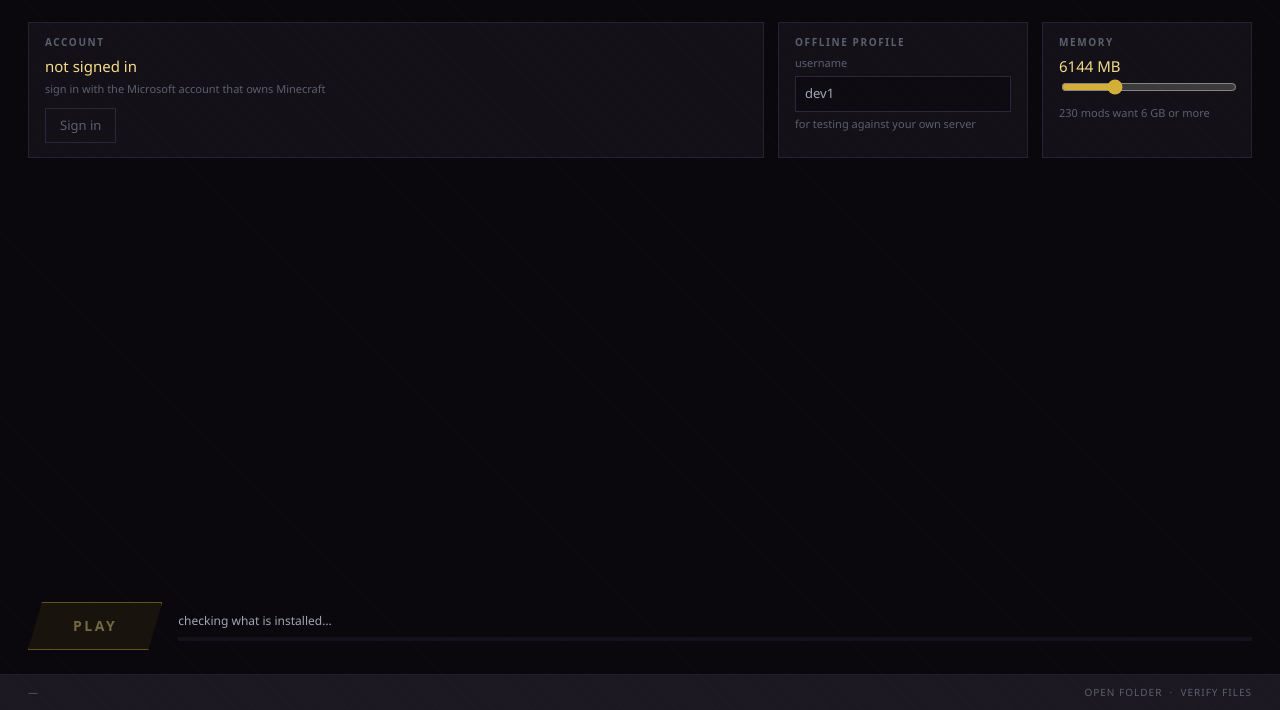
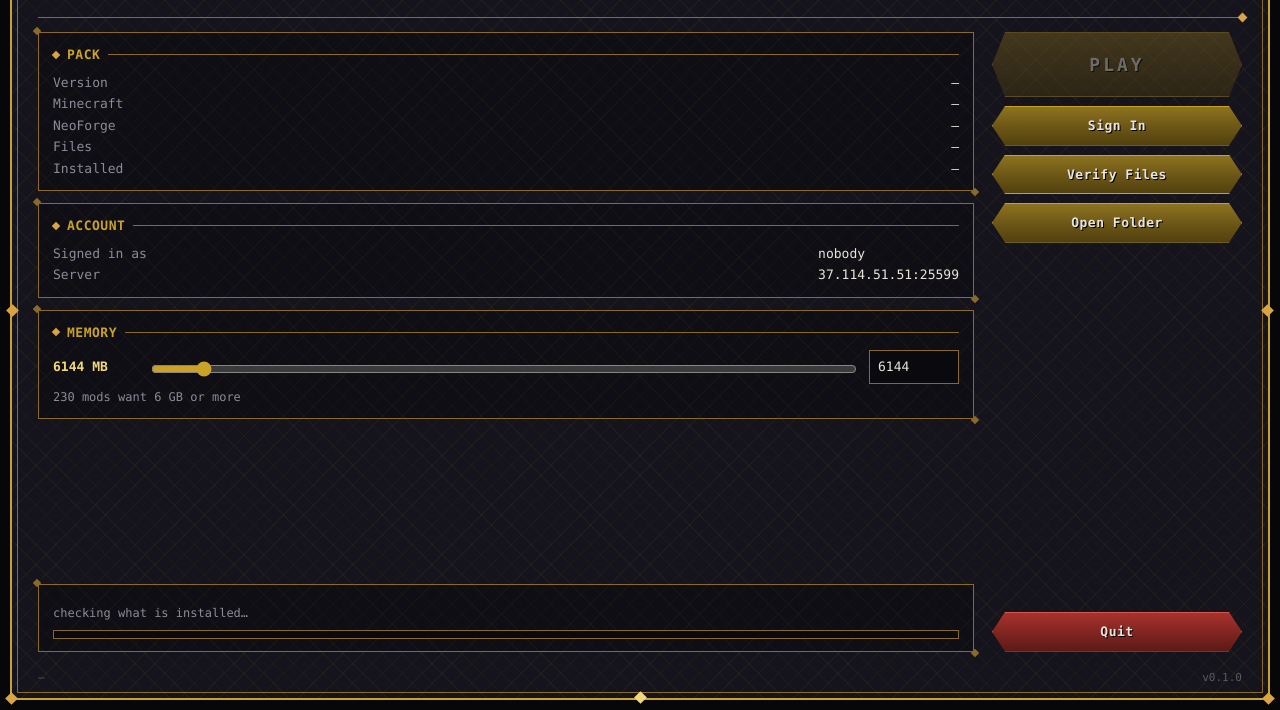
Before and after one commit to seanSD231/Lord-of-the-Mysteries-Craft-Launcher, a plain HTML site: page ui/index.html in a window 1280 px wide. Shown: the part 90-800 px from the top of the page. Drawn offline with Linux system fonts and the light colour scheme.

Commit message:
Restyle the window to match the in-game screens
Screenshots of the actual pathway GUI showed the first attempt was the wrong
family entirely -- an elegant dark-gold website, where the game uses a
pixel-art panel. The bytecode gave the palette and the structure but not the
look, and reading it was no substitute for seeing it.

Rebuilt to match: a double frame with the accent outside and gold inside,
diamond ornaments at every corner and edge midpoint, a diamond lattice at low
alpha over the panel, headings in the accent with a gold rule and a diamond
terminator, buttons with pointed ends and a lighter top edge, and red for
anything that backs out or quits. Progress uses the blue of the sanity bar.

The accent is the launcher's own gold-amber rather than a pathway colour,
since the launcher belongs to no pathway.

Fills the panel out, which was the other complaint: pack version, Minecraft
and NeoForge versions, file count, whether it is installed, the account, and
the server address.

Memory was capped at 16 GB for no reason beyond a number I picked. The slider
now reaches 64 GB and there is a box to type any value up to 128.

A bitmap font is the one asset still missing; Consolas is the closest face
that ships everywhere. Worth replacing with a real pixel font later.

Co-Authored-By: Claude Opus 5 <noreply@anthropic.com>
Claude-Session: https://claude.ai/code/session_014yawb2SGb4tS5qNjZpYoPd

```diff
--- a/ui/index.html
+++ b/ui/index.html
@@ -4,282 +4,364 @@
 <meta charset="utf-8">
 <title>Lord of the Mysteries Craft</title>
 <style>
-  /* The palette is LOTM's own reworked GUI: near-black panels, metallic gold,
-     cool grey for anything secondary. The launcher should look like it belongs
-     beside the mod rather than like a separate program. */
+/* ---------------------------------------------------------------------------
+   Built to match LOTM's in-game screens rather than a website:
+
+   - a double frame, accent outside and gold inside, with diamond ornaments at
+     every corner and the middle of every edge
+   - a diamond lattice over the panel, in the accent at very low alpha
+   - buttons with pointed ends, accent fill, lighter top edge
+   - headings in the accent with a gold rule and a diamond terminator
+   - red for anything that backs out or quits
+
+   The accent is the launcher's own gold-amber rather than a pathway colour,
+   since the launcher belongs to no pathway.
+--------------------------------------------------------------------------- */
 :root {
-    --ink:      #0a080c;
-    --panel:    #14101 8;
-    --panel:    #141018;
-    --panel-2:  #1c1822;
-    --gold:     #d4af37;
-    --gold-hi:  #f3dc8a;
-    --bronze:   #7a5c1e;
-    --grey:     #a0a8b4;
-    --grey-dim: #5a606c;
-    --bad:      #c05a4a;
+  --accent:     #c9a227;
+  --accent-hi:  #f2d978;
+  --accent-dim: #6d5614;
+  --gold:       #d9a441;
+  --gold-dim:   #8a6a2a;
+  --ink:        #0e0d12;
+  --panel:      #15141c;
+  --panel-2:    #1b1a24;
+  --text:       #e8e4dc;
+  --text-dim:   #8e8a98;
+  --red:        #a8322c;
+  --red-hi:     #d7554a;
+  --blue:       #4aa3e0;
 }
 * { box-sizing: border-box; }
 html, body {
   margin: 0; height: 100%;
-    background: var(--ink);
-    color: var(--grey);
-    font: 13px/1.5 "Segoe UI", system-ui, -apple-system, sans-serif;
-    user-select: none;
-    overflow: hidden;
+  background: #07070a;
+  color: var(--text);
+  /* A real bitmap font is the one asset still missing. Consolas and Lucida
+     Console are the closest blocky faces that ship everywhere. */
+  font: 13px/1.5 "Consolas", "Lucida Console", "DejaVu Sans Mono", monospace;
+  user-select: none; overflow: hidden;
+  image-rendering: pixelated;
 }
-  /* the faint diagonal weave LOTM's panels carry */
-  body::before {
-    content: ""; position: fixed; inset: 0; pointer-events: none;
-    background: repeating-linear-gradient(45deg,
-      transparent 0 12px, rgba(255,255,255,.012) 12px 13px);
+
+/* ---- the frame ---------------------------------------------------------- */
+.frame {
+  position: absolute; inset: 10px;
+  border: 2px solid var(--accent);
+  background: var(--panel);
+  display: flex; flex-direction: column;
 }
-  .wrap { height: 100%; display: flex; flex-direction: column; }
+.frame::before {           /* the inner gold rule */
+  content: ""; position: absolute; inset: 5px;
+  border: 1px solid var(--gold-dim); pointer-events: none;
+}
+.frame::after {            /* the diamond lattice */
+  content: ""; position: absolute; inset: 0; pointer-events: none;
+  background-image:
+    repeating-linear-gradient(45deg, transparent 0 13px, rgba(201,162,39,.05) 13px 14px),
+    repeating-linear-gradient(-45deg, transparent 0 13px, rgba(201,162,39,.05) 13px 14px);
+}
+/* ornaments: rotated squares pinned to the corners and edge midpoints */
+.d {
+  position: absolute; width: 9px; height: 9px;
+  background: var(--gold); transform: rotate(45deg); z-index: 3;
+}
+.d.sm { width: 7px; height: 7px; background: var(--accent); }
+.d.tl { left: -5px;  top: -5px; }
+.d.tr { right: -5px; top: -5px; }
+.d.bl { left: -5px;  bottom: -5px; }
+.d.br { right: -5px; bottom: -5px; }
+.d.tc { left: 50%;   top: -4px;    margin-left: -4px; background: var(--accent-hi); }
+.d.bc { left: 50%;   bottom: -4px; margin-left: -4px; background: var(--accent-hi); }
+.d.lc { left: -4px;  top: 50%;     margin-top: -4px; }
+.d.rc { right: -4px; top: 50%;     margin-top: -4px; }
 
-  header {
-    position: relative; padding: 22px 28px 18px;
-    background: var(--panel-2);
-    border-bottom: 2px solid var(--gold);
+/* ---- heading ------------------------------------------------------------ */
+header { position: relative; padding: 16px 26px 10px; z-index: 2; }
+h1 {
+  margin: 0; font-size: 26px; font-weight: 700; letter-spacing: 1px;
+  color: var(--accent-hi);
+  text-shadow: 2px 2px 0 #000;
 }
-  /* the slanted lit plate behind the title */
-  header::before {
-    content: ""; position: absolute; left: 0; top: 0; bottom: 0; width: 330px;
-    background: #2a2210;
-    clip-path: polygon(26px 0, 100% 0, calc(100% - 26px) 100%, 0 100%);
+h1 .tail { color: var(--gold); }
+.subtitle { margin-top: 2px; font-size: 12px; color: var(--text-dim); }
+.rule {
+  position: relative; height: 1px; background: var(--gold-dim);
+  margin: 10px 26px 0;
 }
-  header h1, header .sub { position: relative; }
-  header h1 {
-    margin: 0; font: 600 22px/1.2 Georgia, "Times New Roman", serif;
-    color: var(--gold-hi); letter-spacing: .4px;
+.rule::after {
+  content: ""; position: absolute; right: -4px; top: -3px;
+  width: 7px; height: 7px; background: var(--gold); transform: rotate(45deg);
 }
-  header .sub { margin-top: 3px; font-size: 11px; color: var(--grey-dim); }
-  header .ver {
-    position: absolute; right: 28px; top: 24px; text-align: right;
+
+/* ---- body --------------------------------------------------------------- */
+main {
+  position: relative; z-index: 2; flex: 1; min-height: 0;
+  display: grid; grid-template-columns: 1fr 250px; gap: 18px;
+  padding: 14px 26px 10px;
 }
-  header .ver b { display: block; color: var(--gold); font-size: 17px; font-weight: 600; }
-  header .ver span { font-size: 10px; letter-spacing: .14em; color: var(--grey-dim); }
+.left { display: flex; flex-direction: column; gap: 12px; min-height: 0; }
 
-  main { flex: 1; padding: 24px 28px; display: flex; flex-direction: column; gap: 18px; }
+.box {
+  position: relative; border: 1px solid var(--gold-dim);
+  background: rgba(0,0,0,.28); padding: 12px 14px;
+}
+.box .d { width: 6px; height: 6px; background: var(--gold-dim); }
 
-  .row { display: flex; gap: 14px; align-items: stretch; }
-  .card {
-    flex: 1; background: var(--panel); border: 1px solid #272232;
-    padding: 14px 16px;
+h2 {
+  margin: 0 0 8px; font-size: 13px; font-weight: 700;
+  color: var(--accent); letter-spacing: .5px;
+  display: flex; align-items: center; gap: 8px;
 }
-  .card h2 {
-    margin: 0 0 8px; font: 600 10px/1 system-ui, sans-serif;
-    letter-spacing: .16em; color: var(--grey-dim);
+h2::after {
+  content: ""; flex: 1; height: 1px; background: var(--gold-dim);
 }
-  .card .big { color: var(--gold-hi); font-size: 15px; }
-  .card .note { font-size: 11px; color: var(--grey-dim); margin-top: 4px; }
+h2 i {
+  width: 6px; height: 6px; background: var(--gold); transform: rotate(45deg);
+  display: inline-block; flex: none;
+}
 
-  label { display: block; font-size: 11px; color: var(--grey-dim); margin-bottom: 5px; }
-  input[type=text], input[type=number] {
-    width: 100%; background: #0d0b11; border: 1px solid #2b2638;
-    color: var(--grey); padding: 7px 9px; font: inherit;
-  }
-  input:focus { outline: none; border-color: var(--bronze); }
-  input[type=range] { width: 100%; accent-color: var(--gold); }
+.kv { display: grid; grid-template-columns: 1fr auto; gap: 2px 14px; font-size: 13px; }
+.kv .k { color: var(--text-dim); }
+.kv .v { color: var(--text); }
+.kv .v.good { color: #6fbf5e; }
+.kv .v.warn { color: var(--red-hi); }
 
-  .play {
-    position: relative; margin-top: auto;
-    display: flex; align-items: center; gap: 16px;
-  }
-  button.go {
-    position: relative; border: 1px solid var(--gold);
-    background: #2a2210; color: var(--gold-hi);
-    font: 600 14px/1 system-ui, sans-serif; letter-spacing: .18em;
-    padding: 16px 44px; cursor: pointer;
-    clip-path: polygon(14px 0, 100% 0, calc(100% - 14px) 100%, 0 100%);
-    transition: background .15s, color .15s;
-  }
-  button.go:hover:not(:disabled) { background: #3a2f14; color: #fff3c8; }
-  button.go:disabled { opacity: .45; cursor: default; }
-
-  button.plain {
-    background: none; border: 1px solid #2b2638; color: var(--grey-dim);
-    padding: 7px 14px; font: inherit; cursor: pointer;
-  }
-  button.plain:hover { border-color: var(--bronze); color: var(--grey); }
-
-  .status { flex: 1; min-width: 0; }
-  .status .line {
-    font-size: 12px; color: var(--grey);
-    white-space: nowrap; overflow: hidden; text-overflow: ellipsis;
-  }
-  .status .line.err { color: var(--bad); white-space: normal; }
+/* the sanity-bar look, for progress */
 .bar {
-    margin-top: 7px; height: 4px; background: #16121c; overflow: hidden;
+  margin-top: 8px; height: 9px; background: #0a0a0e;
+  border: 1px solid var(--gold-dim);
 }
 .bar i {
   display: block; height: 100%; width: 0;
-    background: linear-gradient(90deg, var(--bronze), var(--gold-hi));
-    transition: width .2s;
+  background: linear-gradient(180deg, #7fc4f0, var(--blue));
+  transition: width .18s;
+}
+.statusline {
+  margin-top: 7px; font-size: 12px; color: var(--text-dim);
+  white-space: nowrap; overflow: hidden; text-overflow: ellipsis;
+}
+.statusline.err { color: var(--red-hi); white-space: normal; }
+
+/* ---- buttons ------------------------------------------------------------ */
+.col { display: flex; flex-direction: column; gap: 9px; }
+button {
+  position: relative; font: inherit; font-weight: 700; letter-spacing: .5px;
+  color: var(--text); cursor: pointer;
+  padding: 9px 10px;
+  background: linear-gradient(180deg, #8d7320 0%, #6b5516 55%, #52410f 100%);
+  border: 1px solid var(--accent);
+  clip-path: polygon(13px 0, calc(100% - 13px) 0, 100% 50%,
+                     calc(100% - 13px) 100%, 13px 100%, 0 50%);
+  text-shadow: 1px 1px 0 #000;
+}
+button:hover:not(:disabled) {
+  background: linear-gradient(180deg, #b79430 0%, #8c6e1e 55%, #6a5314 100%);
+  color: #fff6d8;
+}
+button:disabled { opacity: .38; cursor: default; }
+button.red {
+  background: linear-gradient(180deg, #a8322c 0%, #7e2420 55%, #5d1a17 100%);
+  border-color: var(--red-hi);
+}
+button.red:hover:not(:disabled) {
+  background: linear-gradient(180deg, #c7433a 0%, #97302a 55%, #71201c 100%);
+}
+button.play {
+  padding: 18px 10px; font-size: 18px; letter-spacing: 3px;
+  color: #fff6d8;
 }
 
+/* ---- inputs ------------------------------------------------------------- */
+label { display: block; font-size: 12px; color: var(--text-dim); margin: 8px 0 4px; }
+input[type=text], input[type=number] {
+  width: 100%; background: #0a0a0e; border: 1px solid var(--gold-dim);
+  color: var(--text); padding: 6px 8px; font: inherit;
+}
+input:focus { outline: none; border-color: var(--accent); }
+input[type=range] { width: 100%; accent-color: var(--accent); margin-top: 6px; }
+.memrow { display: flex; align-items: center; gap: 10px; }
+.memrow .val { color: var(--accent-hi); font-weight: 700; min-width: 86px; }
+.memrow input[type=number] { width: 92px; }
+
 footer {
-    padding: 10px 28px; border-top: 1px solid #221d2c;
-    background: var(--panel-2);
-    display: flex; justify-content: space-between; align-items: center;
-    font-size: 10px; color: var(--grey-dim); letter-spacing: .1em;
+  position: relative; z-index: 2;
+  padding: 8px 26px 12px; display: flex; justify-content: space-between;
+  font-size: 11px; color: #5c5868;
 }
-  footer a { color: var(--grey-dim); text-decoration: none; cursor: pointer; }
-  footer a:hover { color: var(--gold); }
-
 .hidden { display: none !important; }
-  code { color: var(--gold-hi); font-size: 15px; letter-spacing: .1em; }
+.code { color: var(--accent-hi); letter-spacing: 2px; font-weight: 700; }
 </style>
 </head>
 <body>
-<div class="wrap">
+<div class="frame">
+  <span class="d tl"></span><span class="d tr"></span>
+  <span class="d bl"></span><span class="d br"></span>
+  <span class="d tc"></span><span class="d bc"></span>
+  <span class="d lc"></span><span class="d rc"></span>
 
   <header>
-    <h1 id="packName">Lord of the Mysteries Craft</h1>
-    <div class="sub" id="packSub">reading the manifest…</div>
-    <div class="ver"><b id="packVer">—</b><span>PACK VERSION</span></div>
+    <h1 id="packName">Lord of the Mysteries <span class="tail">Craft</span></h1>
+    <div class="subtitle" id="packSub">reading the manifest…</div>
   </header>
+  <div class="rule"></div>
 
   <main>
-    <div class="row">
-      <div class="card">
-        <h2>ACCOUNT</h2>
-        <div class="big" id="accName">not signed in</div>
-        <div class="note" id="accNote">sign in with the Microsoft account that owns Minecraft</div>
-        <div style="margin-top:10px; display:flex; gap:8px;">
-          <button class="plain" id="btnLogin">Sign in</button>
-          <button class="plain hidden" id="btnLogout">Sign out</button>
-        </div>
-      </div>
-      <div class="card" id="devCard" style="max-width:250px;">
-        <h2>OFFLINE PROFILE</h2>
-        <label for="devName">username</label>
-        <input type="text" id="devName" value="dev1" spellcheck="false">
-        <div class="note">for testing against your own server</div>
-      </div>
-      <div class="card" style="max-width:210px;">
-        <h2>MEMORY</h2>
-        <div class="big"><span id="memVal">6144</span> MB</div>
-        <input type="range" id="mem" min="2048" max="16384" step="512" value="6144">
-        <div class="note">230 mods want 6 GB or more</div>
+    <div class="left">
+
+      <div class="box">
+        <span class="d tl"></span><span class="d br"></span>
+        <h2><i></i>PACK</h2>
+        <div class="kv">
+          <span class="k">Version</span>        <span class="v" id="vPack">—</span>
+          <span class="k">Minecraft</span>      <span class="v" id="vMc">—</span>
+          <span class="k">NeoForge</span>       <span class="v" id="vNf">—</span>
+          <span class="k">Files</span>          <span class="v" id="vFiles">—</span>
+          <span class="k">Installed</span>      <span class="v" id="vInstalled">—</span>
         </div>
       </div>
 
-    <div class="play">
-      <button class="go" id="btnPlay" disabled>PLAY</button>
-      <div class="status">
-        <div class="line" id="statusLine">checking what is installed…</div>
+      <div class="box">
+        <span class="d tl"></span><span class="d br"></span>
+        <h2><i></i>ACCOUNT</h2>
+        <div class="kv">
+          <span class="k">Signed in as</span>   <span class="v" id="vUser">nobody</span>
+          <span class="k">Server</span>         <span class="v" id="vServer">37.114.51.51:25599</span>
+        </div>
+        <div id="devWrap" class="hidden">
+          <label for="devName">offline profile (testing)</label>
+          <input type="text" id="devName" value="dev1" spellcheck="false">
+        </div>
+      </div>
+
+      <div class="box">
+        <span class="d tl"></span><span class="d br"></span>
+        <h2><i></i>MEMORY</h2>
+        <div class="memrow">
+          <span class="val"><span id="memVal">6144</span> MB</span>
+          <input type="range" id="mem" min="2048" max="65536" step="512" value="6144">
+          <input type="number" id="memNum" min="1024" max="131072" step="256" value="6144">
+        </div>
+        <div class="statusline" style="margin-top:4px">230 mods want 6 GB or more</div>
+      </div>
+
+      <div class="box" style="margin-top:auto">
+        <span class="d tl"></span><span class="d br"></span>
+        <div class="statusline" id="statusLine">checking what is installed…</div>
         <div class="bar"><i id="bar"></i></div>
       </div>
+
+    </div>
+
+    <div class="col">
+      <button class="play" id="btnPlay" disabled>PLAY</button>
+      <button id="btnLogin">Sign In</button>
+      <button id="btnLogout" class="hidden">Sign Out</button>
+      <button id="btnVerify">Verify Files</button>
+      <button id="btnFolder">Open Folder</button>
+      <button class="red" id="btnQuit" style="margin-top:auto">Quit</button>
     </div>
   </main>
 
   <footer>
     <span id="footLeft">—</span>
-    <span><a id="btnFolder">OPEN FOLDER</a> &nbsp;·&nbsp; <a id="btnVerify">VERIFY FILES</a></span>
+    <span id="footRight">v0.1.0</span>
   </footer>
-
 </div>
 
 <script>
-const invoke = (cmd, args) => window.__TAURI__.core.invoke(cmd, args || {});
-const listen = (ev, fn) => window.__TAURI__.event.listen(ev, fn);
+const invoke = (c, a) => window.__TAURI__.core.invoke(c, a || {});
+const listen = (e, f) => window.__TAURI__.event.listen(e, f);
+const $ = id => document.getElementById(id);
 
-const $ = id => document.getElementById(id);
-let busy = false;
-
-function setStatus(text, isError) {
+function setStatus(t, err) {
   const l = $('statusLine');
-  l.textContent = text;
-  l.classList.toggle('err', !!isError);
+  l.textContent = t;
+  l.classList.toggle('err', !!err);
 }
 function setProgress(done, total) {
-  const pct = total > 0 ? Math.round((done / total) * 100) : 0;
-  $('bar').style.width = pct + '%';
+  $('bar').style.width = (total > 0 ? Math.round(done / total * 100) : 0) + '%';
 }
 function setBusy(b) {
-  busy = b;
-  $('btnPlay').disabled = b;
-  $('btnLogin').disabled = b;
+  for (const id of ['btnPlay','btnLogin','btnVerify','btnLogout'])
+    $(id).disabled = b;
 }
 
-listen('status', e => setStatus(e.payload));
+listen('status',   e => setStatus(e.payload));
 listen('progress', e => setProgress(e.payload.done, e.payload.total));
-listen('failed', e => { setStatus(e.payload, true); setProgress(0, 1); setBusy(false); });
+listen('device_code', e => {
+  setStatus('open ' + e.payload.url + ' and enter ' + e.payload.code);
+});
+
+// the two memory inputs track each other
+const clamp = v => Math.max(1024, Math.min(131072, v || 6144));
+$('mem').addEventListener('input', e => {
+  const v = parseInt(e.target.value, 10);
+  $('memVal').textContent = v; $('memNum').value = v;
+});
+$('memNum').addEventListener('change', e => {
+  const v = clamp(parseInt(e.target.value, 10));
+  e.target.value = v; $('memVal').textContent = v;
+  $('mem').value = Math.min(v, parseInt($('mem').max, 10));
+});
 
 async function refresh() {
   try {
     const s = await invoke('status');
-    $('packName').textContent = s.pack_name;
-    $('packVer').textContent = s.pack_version;
-    $('packSub').textContent =
-      `Minecraft ${s.minecraft} · NeoForge ${s.neoforge} · ${s.file_count} files`;
+    $('packName').innerHTML = s.pack_name.replace(/(\s\S+)$/, ' <span class="tail">$1</span>');
+    $('packSub').textContent = 'a modpack for the Lord of the Mysteries server';
+    $('vPack').textContent = s.pack_version;
+    $('vMc').textContent = s.minecraft;
+    $('vNf').textContent = s.neoforge || '—';
+    $('vFiles').textContent = s.file_count;
+    $('vInstalled').innerHTML = s.installed
+      ? '<span class="v good">yes</span>' : '<span class="v warn">not yet</span>';
     $('footLeft').textContent = s.root;
 
-    if (s.username) {
-      $('accName').textContent = s.username;
-      $('accNote').textContent = 'signed in';
-      $('btnLogin').classList.add('hidden');
-      $('btnLogout').classList.remove('hidden');
-    } else {
-      $('accName').textContent = 'not signed in';
-      $('btnLogin').classList.remove('hidden');
-      $('btnLogout').classList.add('hidden');
-    }
-    $('devCard').classList.toggle('hidden', !s.offline_allowed);
+    $('vUser').textContent = s.username || 'nobody';
+    $('btnLogin').classList.toggle('hidden', !!s.username);
+    $('btnLogout').classList.toggle('hidden', !s.username);
+    $('devWrap').classList.toggle('hidden', !s.offline_allowed);
 
     $('btnPlay').disabled = false;
-    setStatus(s.installed ? 'ready' : 'first run — Play will install everything');
-  } catch (e) {
-    setStatus(String(e), true);
+    setStatus(s.installed ? 'ready' : 'first run — Play installs everything');
+  } catch (e) { setStatus(String(e), true); }
 }
-}
-
-$('mem').addEventListener('input', e => { $('memVal').textContent = e.target.value; });
 
 $('btnLogin').onclick = async () => {
   setBusy(true);
-  try {
-    await invoke('login');
-    await refresh();
-  } catch (e) { setStatus(String(e), true); }
+  try { await invoke('login'); await refresh(); }
+  catch (e) { setStatus(String(e), true); }
   setBusy(false);
 };
-
-$('btnLogout').onclick = async () => {
-  await invoke('logout');
-  await refresh();
-};
+$('btnLogout').onclick = async () => { await invoke('logout'); await refresh(); };
 
 $('btnPlay').onclick = async () => {
-  setBusy(true);
-  setProgress(0, 1);
+  setBusy(true); setProgress(0, 1);
   try {
     await invoke('play', {
-      memoryMb: parseInt($('mem').value, 10),
-      offlineName: $('devCard').classList.contains('hidden') ? null : $('devName').value.trim(),
+      memoryMb: clamp(parseInt($('memNum').value, 10)),
+      offlineName: $('devWrap').classList.contains('hidden')
+        ? null : $('devName').value.trim(),
     });
     setStatus('the game is running');
-  } catch (e) {
-    setStatus(String(e), true);
-  }
+  } catch (e) { setStatus(String(e), true); }
   setBusy(false);
 };
 
 $('btnVerify').onclick = async () => {
   setBusy(true);
+  setStatus('hashing every file, this takes a minute');
   try {
     const bad = await invoke('verify_files');
-    setStatus(bad.length === 0 ? 'every file matches' : `${bad.length} file(s) differ`);
+    setStatus(bad.length === 0 ? 'every file matches'
+                               : bad.length + ' file(s) differ: ' + bad.slice(0, 3).join(', '));
   } catch (e) { setStatus(String(e), true); }
   setBusy(false);
 };
 
 $('btnFolder').onclick = () => invoke('open_folder');
-
-// the sign-in prompt arrives as an event, since it appears mid-flow
-listen('device_code', e => {
-  setStatus(`open ${e.payload.url} and enter ${e.payload.code}`);
-});
+$('btnQuit').onclick = () => window.__TAURI__.core.invoke('quit');
 
 refresh();
 </script>
```
Also changed, not shown: tauri.conf.json (+4 -4 lines), 1 other file. Lines whose indentation alone changed are shown as unchanged.
